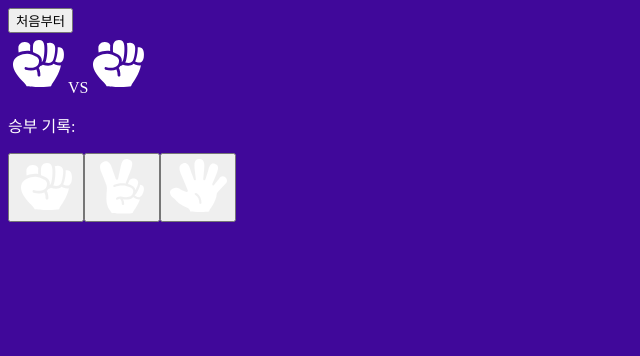
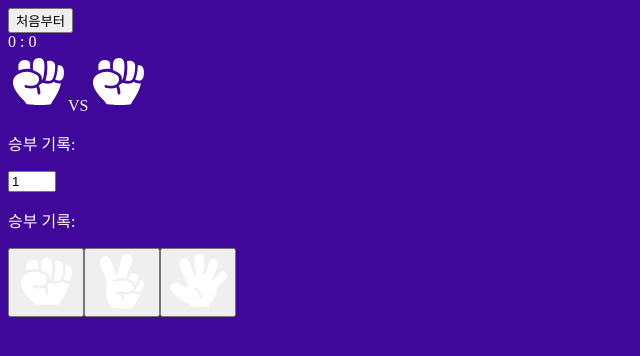
Before and after one commit to PJW980921/rock-scissor-paper, a React (Create React App) app: page / in a window 1280 px wide. Shown: the top 356 px of the page, without its empty margins (0-640 px from the left). Built offline with nearby package versions, Linux system fonts and the light colour scheme.

Commit message:
feat : 배점 기능 구현

```diff
--- a/src/component/App.jsx
+++ b/src/component/App.jsx
@@ -17,28 +17,49 @@ function App() {
   const [hand, setHand] = useState(INITIAL_VALUE);
   const [otherHand, setOtherHand] = useState(INITIAL_VALUE);
   const [gameHistory, setGameHistory] = useState([]);
+  const [score, setScore] = useState(0);
+  const [otherScore, setOtherScore] = useState(0);
+  const [bet, setBet] = useState(1);
 
   const handleButtonClick = (nextHand) => {
     const nextOtherHand = generateRandomHand();
     const nextHistoryItem = getResult(nextHand, nextOtherHand);
+    const comparison = compareHand(nextHand, nextOtherHand);
     setHand(nextHand);
     setOtherHand(nextOtherHand);
     setGameHistory([...gameHistory, nextHistoryItem]);
+    if (comparison > 0) setScore(score + bet);
+    if (comparison < 0) setOtherScore(otherScore + bet);
   };
 
   const handleClearClick = () => {
     setHand(INITIAL_VALUE);
     setOtherHand(INITIAL_VALUE);
     setGameHistory([]);
+    setScore(0);
+    setOtherScore(0);
+    setBet(1);
+  };
+
+  const handleBetChange = (e) => {
+    const num = Number(e.target.value);
+    setBet(num);
   };
 
   return (
     <div>
       <Button onClick={handleClearClick}>처음부터</Button>
       <div>
+        {score} : {otherScore}
+      </div>
+      <div>
         <HandIcon value={hand} />
         VS
         <HandIcon value={otherHand} />
+      </div>
+      <p>승부 기록: {gameHistory.join(', ')}</p>
+      <div>
+        <input type="number" value={bet} min={1} max={9} onChange={handleBetChange}></input>
       </div>
       <p>승부 기록: {gameHistory.join(', ')}</p>
       <div>
```
